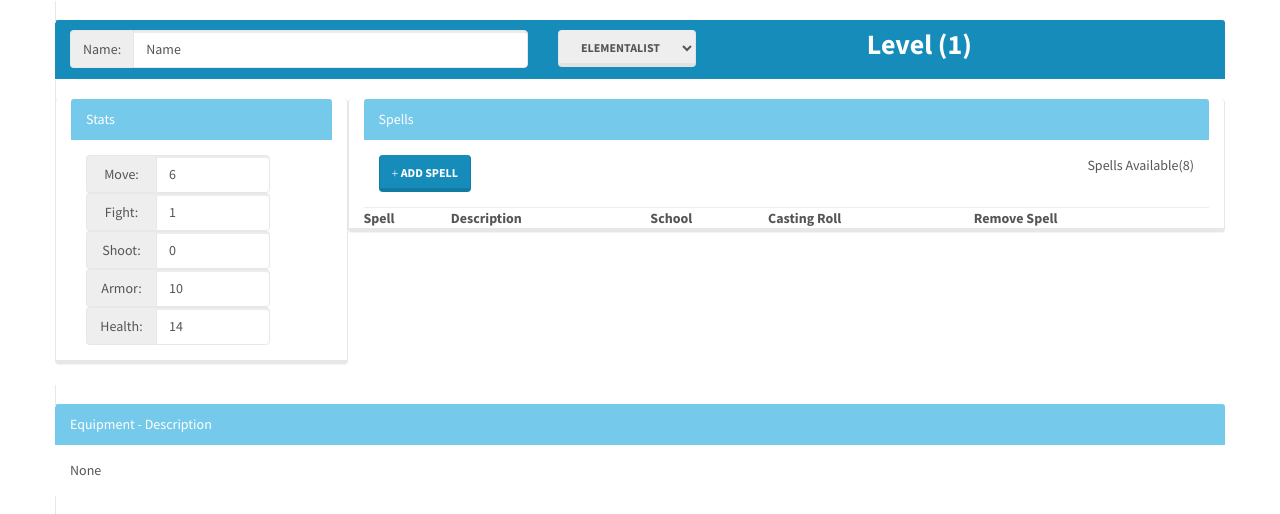
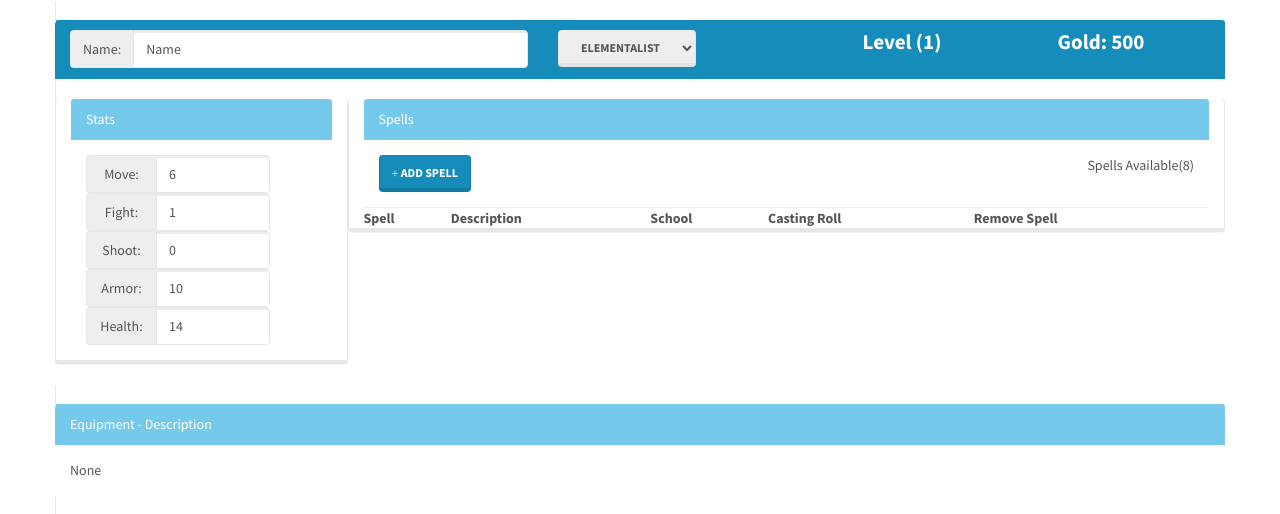
Before and after one commit to ChargerIIC/Frostgrave-WarRoster, an Angular app: page / in a window 1280 px wide. Shown: the top 514 px of the page. Built offline with nearby package versions, Linux system fonts and the light colour scheme; a web font is replaced by a local one.

Commit message:
Addition of Gold statistic
Gold is displayed but not changed yet

```diff
--- a/src/app/model/mage.model.ts
+++ b/src/app/model/mage.model.ts
@@ -11,7 +11,9 @@ export class Mage {
   shoot: number;
   armor: number;
   health: number;
+
   openSpellSlots: number;
+  gold: number;
 
   spells: Spell[];
 
@@ -26,6 +28,7 @@ export class Mage {
     this.armor = 10;
     this.health = 14;
     this.openSpellSlots = 8;
+    this.gold = 500;
 
     this.spells = new Array<Spell>();
   }
--- a/src/app/wizard-summary-panel/wizard-summary-panel.component.css
+++ b/src/app/wizard-summary-panel/wizard-summary-panel.component.css
@@ -1,4 +1,5 @@
-.lblLevel{
-  font-size:2em;
+.label{
+  font-size:1.5em;
   font-weight:bold;
+  vertical-align: middle;
 }
--- a/src/app/wizard-summary-panel/wizard-summary-panel.component.html
+++ b/src/app/wizard-summary-panel/wizard-summary-panel.component.html
@@ -11,7 +11,11 @@
     <option *ngFor="let school of schoolsOfMagic" [ngValue]="school">{{school}}</option>
   </select>
 </div>
-<div class="col-lg-3 col-md-3 col-xs-3">
+<div class="col-lg-2 col-md-2 col-xs-2">
   <span class="label lblLevel">Level ({{userMage.level}})</span>
 </div>
+<div class="col-lg-2 col-md-2 col-xs-2">
+  <span class="label lblGold">Gold: {{userMage.gold}}</span>
 </div>
+
+</div>
```
